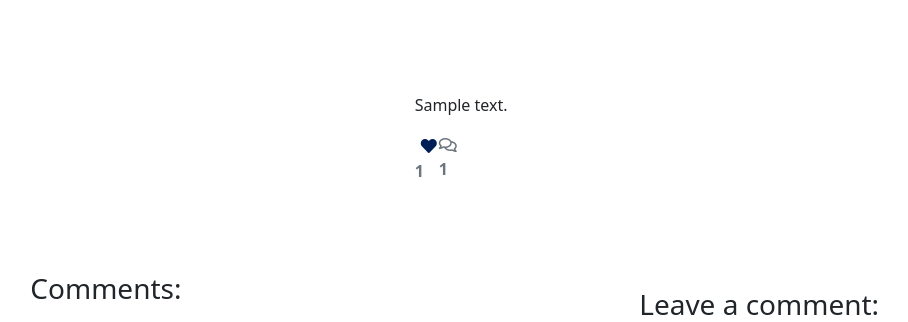
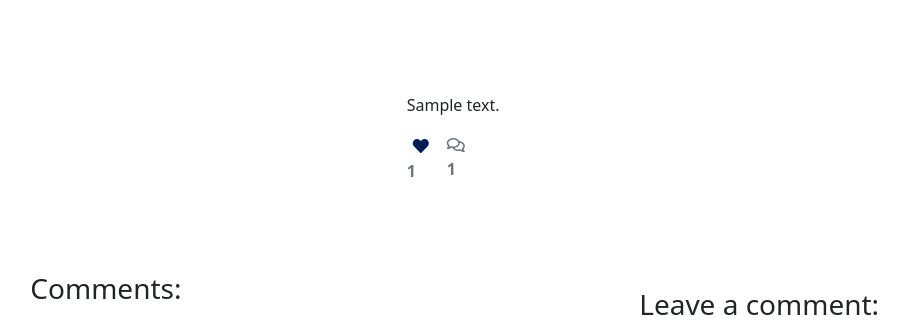
Before and after one commit to rebazp/P4MotorcycleBlog, a Django app: a page that uses templates/post_detail.html in a window 1280 px wide. Shown: the part 288-610 px from the top of the page, without its empty margins (177-1085 px from the left). Run offline with Django 3.2, Linux system fonts and the light colour scheme; a user stored in the database is signed in; tables that the repository leaves empty hold one stand-in row (values such as "Sample post"); some libraries are stand-ins or nearby versions.

Commit message:
add horizontal spacing between number of likes and comments

```diff
--- a/templates/post_detail.html
+++ b/templates/post_detail.html
@@ -53,7 +53,7 @@
                             <span class="text-secondary"> {{ post.number_of_likes }}</span>
                         </strong>
                     </div>
-                    <div class="col-1">
+                    <div class="col-1 ms-3">
                         <!-- Display the number of comments -->
                         {% with comments.count as total_comments %}
                         <strong class="text-secondary"><i class="far fa-comments"></i>
```
